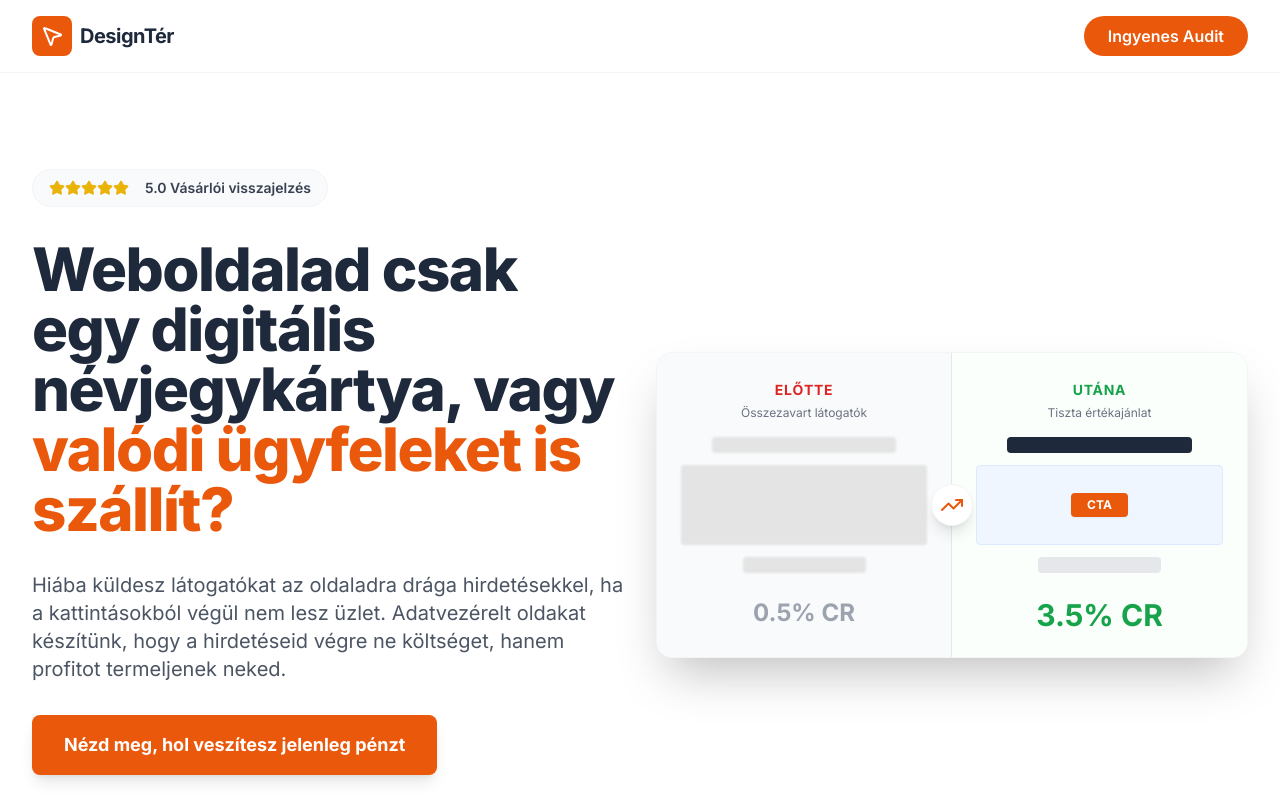
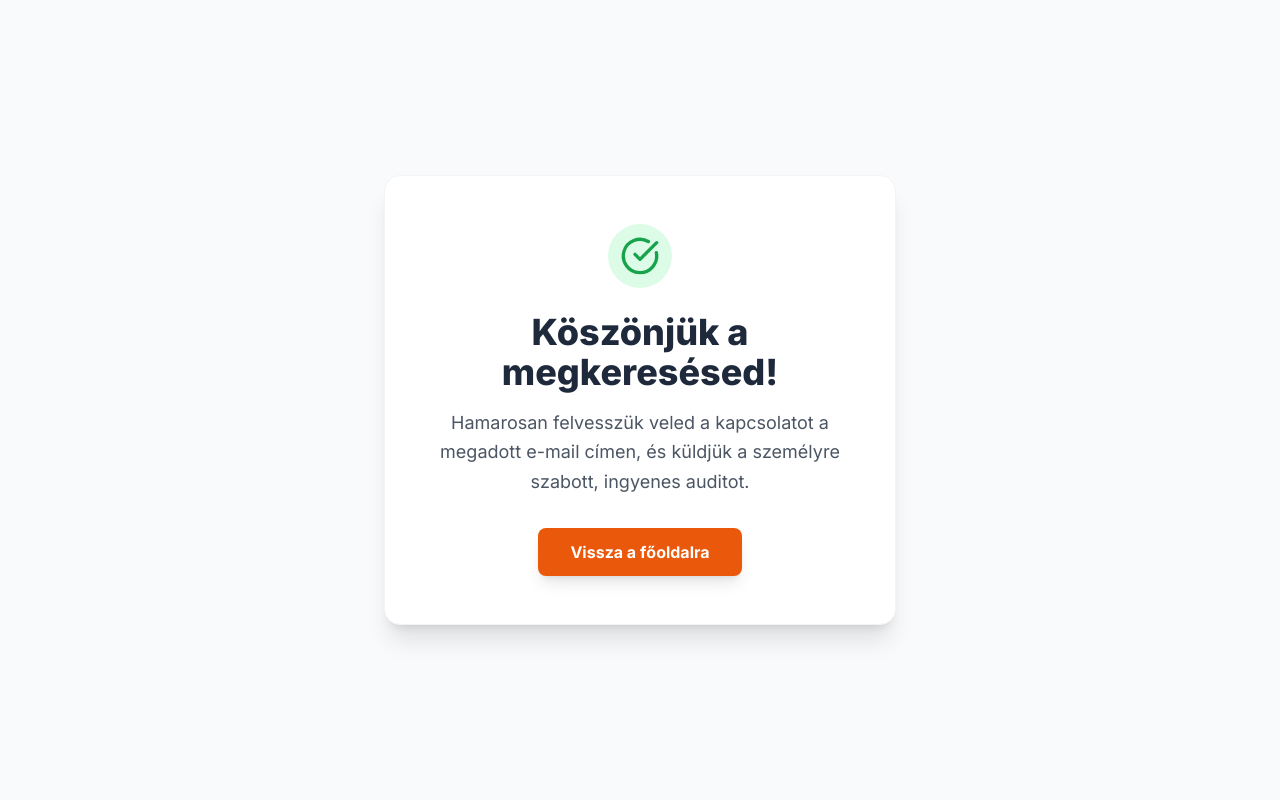
Before and after one commit to landingbulding-git/designter-freeaudit, a React (Vite) app: page /thankyou in a window 1280 px wide. Shown: the top 800 px of the page. Built offline with nearby package versions, Linux system fonts and the light colour scheme.

Commit message:
feat: Add ThankYou page and routing

```diff
--- a/App.tsx
+++ b/App.tsx
@@ -1,4 +1,5 @@
 import React from 'react';
+import { BrowserRouter as Router, Routes, Route, Outlet } from 'react-router-dom';
 import Navbar from './components/Navbar';
 import Hero from './components/Hero';
 import ProblemAgitation from './components/ProblemAgitation';
@@ -9,9 +10,9 @@ import Testimonials from './components/Testimonials';
 import FAQ from './components/FAQ';
 import Closer from './components/Closer';
 import Footer from './components/Footer';
+import ThankYou from './components/ThankYou';
 
-const App: React.FC = () => {
-  return (
+const MainLayout: React.FC = () => (
   <div className="font-sans text-brand-900 bg-white">
     <Navbar />
     <main>
@@ -27,6 +28,16 @@ const App: React.FC = () => {
     <Footer />
   </div>
 );
+
+const App: React.FC = () => {
+  return (
+    <Router>
+      <Routes>
+        <Route path="/" element={<MainLayout />} />
+        <Route path="/thankyou" element={<ThankYou />} />
+      </Routes>
+    </Router>
+  );
 };
 
 export default App;
--- /dev/null
+++ b/components/ThankYou.tsx
@@ -0,0 +1,31 @@
+import React from 'react';
+import { CheckCircle } from 'lucide-react';
+import { Link } from 'react-router-dom';
+
+const ThankYou: React.FC = () => {
+  return (
+    <div className="flex flex-col items-center justify-center min-h-screen bg-gray-50 text-center px-4">
+      <div className="bg-white p-8 md:p-12 rounded-2xl shadow-xl border border-gray-100 max-w-lg w-full">
+        <div className="flex justify-center mb-6">
+          <div className="w-16 h-16 bg-green-100 rounded-full flex items-center justify-center">
+            <CheckCircle className="w-10 h-10 text-green-600" />
+          </div>
+        </div>
+        <h1 className="text-3xl md:text-4xl font-extrabold text-brand-900 mb-4">
+          Köszönjük a megkeresésed!
+        </h1>
+        <p className="text-lg text-gray-600 leading-relaxed mb-8">
+          Hamarosan felvesszük veled a kapcsolatot a megadott e-mail címen, és küldjük a személyre szabott, ingyenes auditot.
+        </p>
+        <Link
+          to="/"
+          className="inline-block bg-brand-accent hover:bg-brand-accentHover text-white font-bold py-3 px-8 rounded-lg shadow-lg hover:shadow-xl transition-all duration-200"
+        >
+          Vissza a főoldalra
+        </Link>
+      </div>
+    </div>
+  );
+};
+
+export default ThankYou;
```
Also changed, not shown: package.json (+5 -3 lines), 1 other file (tests, documents, lock files or other folders). Lines whose indentation alone changed are shown as unchanged.
